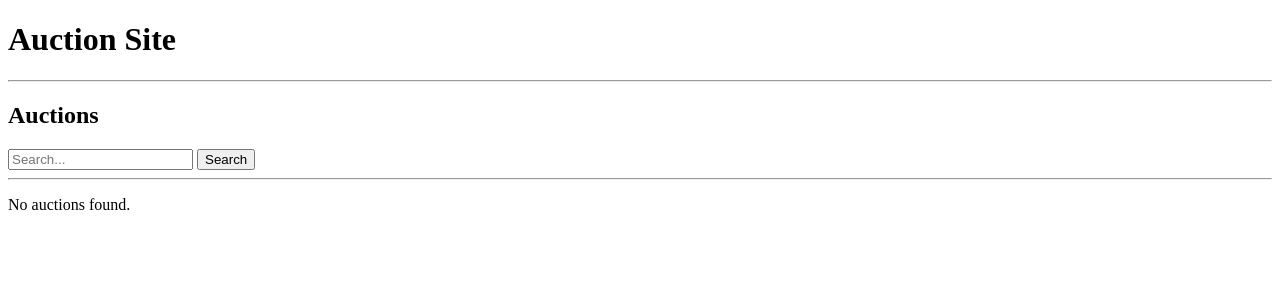
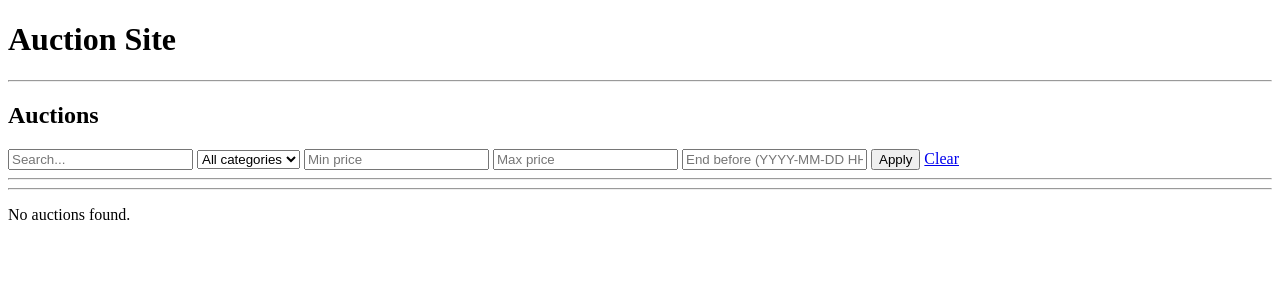
Before and after one commit to Sam-Razavi/auction-site, a Flask app: page / in a window 1280 px wide. Shown: the top 300 px of the page. Run offline with Flask 3, Linux system fonts and the light colour scheme; data that the repository does not hold is empty.

Commit message:
Add filters for category, price range and end time

```diff
--- a/app/auctions/routes.py
+++ b/app/auctions/routes.py
@@ -9,13 +9,61 @@ repo = AuctionRepository()
 @auctions_bp.route("/")
 def auction_list():
     q = request.args.get("q", "").strip()
+    category = request.args.get("category", "").strip()
+    min_price_str = request.args.get("min_price", "").strip()
+    max_price_str = request.args.get("max_price", "").strip()
+    end_before = request.args.get("end_before", "").strip()
 
-    if q:
-        auctions = repo.search(q)
+    # convert price inputs (student simple)
+    min_price = None
+    max_price = None
+
+    if min_price_str != "":
+        try:
+            min_price = int(min_price_str)
+        except ValueError:
+            min_price = None
+
+    if max_price_str != "":
+        try:
+            max_price = int(max_price_str)
+        except ValueError:
+            max_price = None
+
+    categories = repo.get_categories()
+
+    # if any filter is used -> filter first
+    if category or min_price is not None or max_price is not None or end_before:
+        auctions = repo.filter_auctions(
+            category=category if category else None,
+            min_price=min_price,
+            max_price=max_price,
+            end_before=end_before if end_before else None
+        )
+
+        # if q is also used, do a simple in-python filter (easy student solution)
+        if q:
+            q_lower = q.lower()
+            auctions = [a for a in auctions if q_lower in a["title"].lower() or q_lower in a["description"].lower()]
+
     else:
-        auctions = repo.get_all()
+        # no filters -> normal search or all
+        if q:
+            auctions = repo.search(q)
+        else:
+            auctions = repo.get_all()
 
-    return render_template("auctions/list.html", auctions=auctions, q=q)
+    return render_template(
+        "auctions/list.html",
+        auctions=auctions,
+        q=q,
+        categories=categories,
+        category=category,
+        min_price=min_price_str,
+        max_price=max_price_str,
+        end_before=end_before
+    )
+
 
 @auctions_bp.route("/auctions/<int:auction_id>")
 def auction_detail(auction_id):
--- a/app/repositories/auction_repository.py
+++ b/app/repositories/auction_repository.py
@@ -108,3 +108,45 @@ class AuctionRepository:
             (auction_id,)
         )
         db.commit()
+
+    def get_categories(self):
+        db = get_db()
+        rows = db.execute(
+            """
+            SELECT DISTINCT category
+            FROM auctions
+            ORDER BY category ASC
+            """
+        ).fetchall()
+        return [r["category"] for r in rows]
+
+    def filter_auctions(self, category=None, min_price=None, max_price=None, end_before=None):
+        db = get_db()
+
+        sql = """
+            SELECT id, title, category, description, starting_bid, end_datetime
+            FROM auctions
+            WHERE 1=1
+        """
+        params = []
+
+        if category:
+            sql += " AND category = ?"
+            params.append(category)
+
+        if min_price is not None:
+            sql += " AND starting_bid >= ?"
+            params.append(min_price)
+
+        if max_price is not None:
+            sql += " AND starting_bid <= ?"
+            params.append(max_price)
+
+        if end_before:
+            sql += " AND end_datetime <= ?"
+            params.append(end_before)
+
+        sql += " ORDER BY end_datetime ASC"
+
+        rows = db.execute(sql, tuple(params)).fetchall()
+        return rows
--- a/app/templates/auctions/list.html
+++ b/app/templates/auctions/list.html
@@ -3,11 +3,25 @@
 
 <form method="get" action="{{ url_for('auctions.auction_list') }}">
     <input type="text" name="q" placeholder="Search..." value="{{ q }}">
-    <button type="submit">Search</button>
-    {% if q %}
-        <a href="{{ url_for('auctions.auction_list') }}">Clear</a>
-    {% endif %}
+
+    <select name="category">
+        <option value="">All categories</option>
+        {% for c in categories %}
+            <option value="{{ c }}" {% if c == category %}selected{% endif %}>{{ c }}</option>
+        {% endfor %}
+    </select>
+
+    <input type="number" name="min_price" placeholder="Min price" value="{{ min_price }}">
+    <input type="number" name="max_price" placeholder="Max price" value="{{ max_price }}">
+
+    <input type="text" name="end_before" placeholder="End before (YYYY-MM-DD HH:MM)" value="{{ end_before }}">
+
+    <button type="submit">Apply</button>
+
+    <a href="{{ url_for('auctions.auction_list') }}">Clear</a>
 </form>
+
+<hr>
 
 <hr>
 
```
